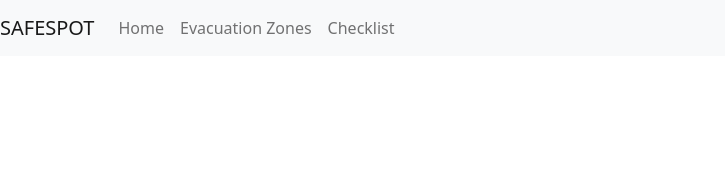
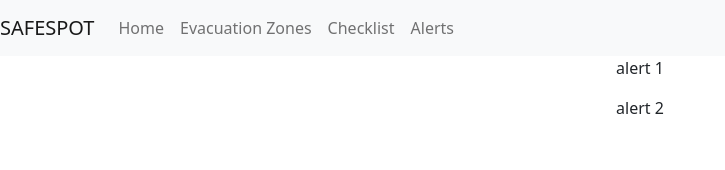
Before and after one commit to benritter522/blue-barracuda-client, a React (Create React App) app: page /alerts in a window 1280 px wide. Shown: the top 170 px of the page, without its empty margins (0-725 px from the left). Built offline with nearby package versions, Linux system fonts and the light colour scheme.

Commit message:
Alerts route

```diff
--- a/src/App.js
+++ b/src/App.js
@@ -5,6 +5,7 @@ import Navbar from './Components/Navbar/index.js';
 import LandingPage from './Components/LandingPage';
 import Checklist from './Components/Checklist';
 import EvacuationZones from './Components/EvacuationZones';
+import Alerts from './Components/Alerts';
 
 function App() {
   return (
@@ -14,8 +15,10 @@ function App() {
         <Switch>
           <Route exact path="/" component={LandingPage} />
           <Route path="/checklist" component={Checklist} />
-          {/* <Route exact path="/map" component={Map} /> */}
+          {/* <Route path="/map" component={Map} /> */}
           <Route path="/evacuation-zones" component={EvacuationZones} />
+          <Route path="/alerts" component={Alerts} />
+
         </Switch>
     </div>
   );
--- /dev/null
+++ b/src/Components/Alerts/index.js
@@ -0,0 +1,11 @@
+
+const Alerts = () => {
+    return(
+        <div>
+            <p>alert 1</p>
+            <p>alert 2</p>
+        </div>
+    )
+}
+
+export default Alerts;
--- a/src/Components/LandingPage/index.js
+++ b/src/Components/LandingPage/index.js
@@ -8,9 +8,9 @@ const LandingPage = () => {
             <WarningTicker />
             <Map />
             <div>
-                <Button variant="primary">Alerts List</Button>{' '}
-                <Button variant="primary">Checklist</Button>{' '}
-                <Button variant="primary">Evacuation</Button>
+                <Button variant="primary">Alerts</Button>{' '}
+                <Button variant="primary">Ready to Evacuate</Button>{' '}
+                <Button variant="primary">Checklist</Button>
             </div>
         </div>
     )
--- a/src/Components/Navbar/index.js
+++ b/src/Components/Navbar/index.js
@@ -1,7 +1,6 @@
 
 import Navbar from 'react-bootstrap/Navbar';
 import Nav from 'react-bootstrap/Nav';
-
 
 const NavigationBar = () => {
 
@@ -15,6 +14,7 @@ const NavigationBar = () => {
                         <Nav.Link href="/">Home</Nav.Link>
                         <Nav.Link href="/evacuation-zones">Evacuation Zones</Nav.Link>
                         <Nav.Link href="/checklist">Checklist</Nav.Link>
+                        <Nav.Link href="/alerts">Alerts</Nav.Link>
                     </Nav>
                 </Navbar.Collapse>
             </Navbar>
```
